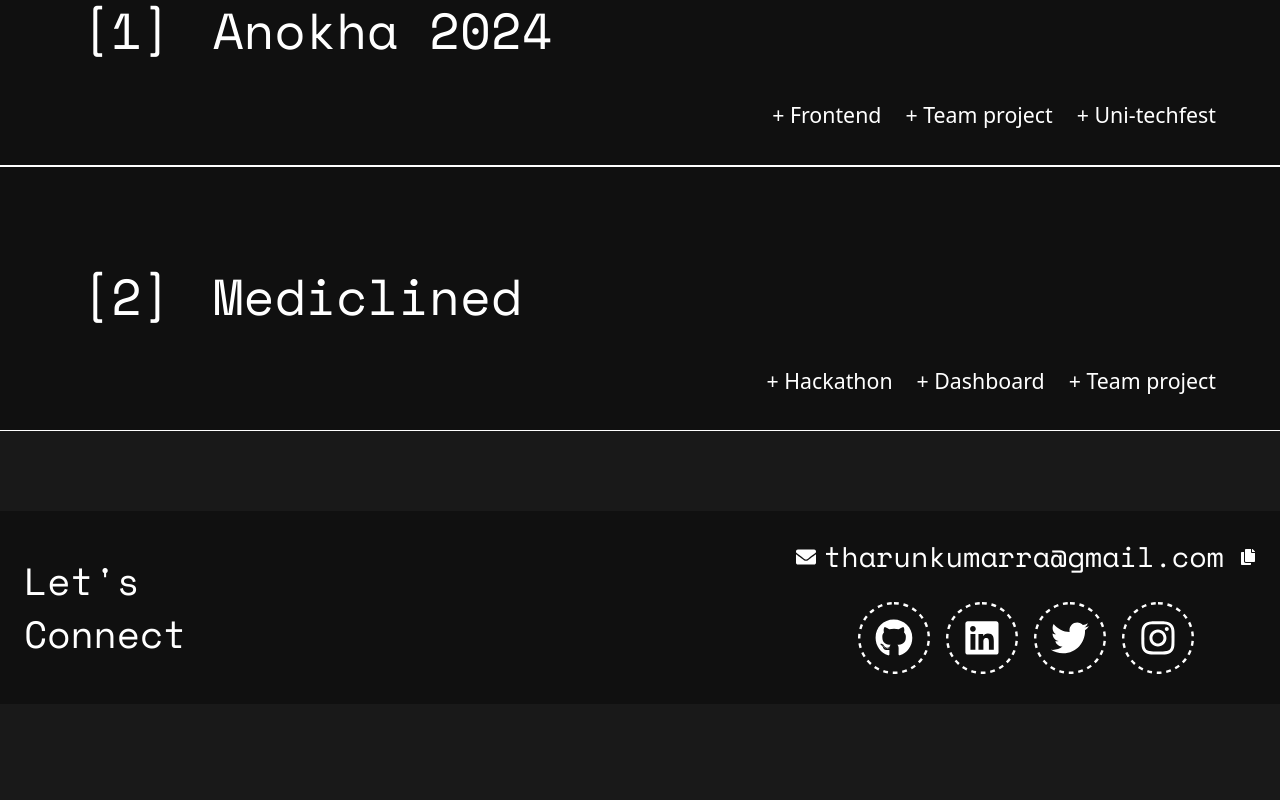
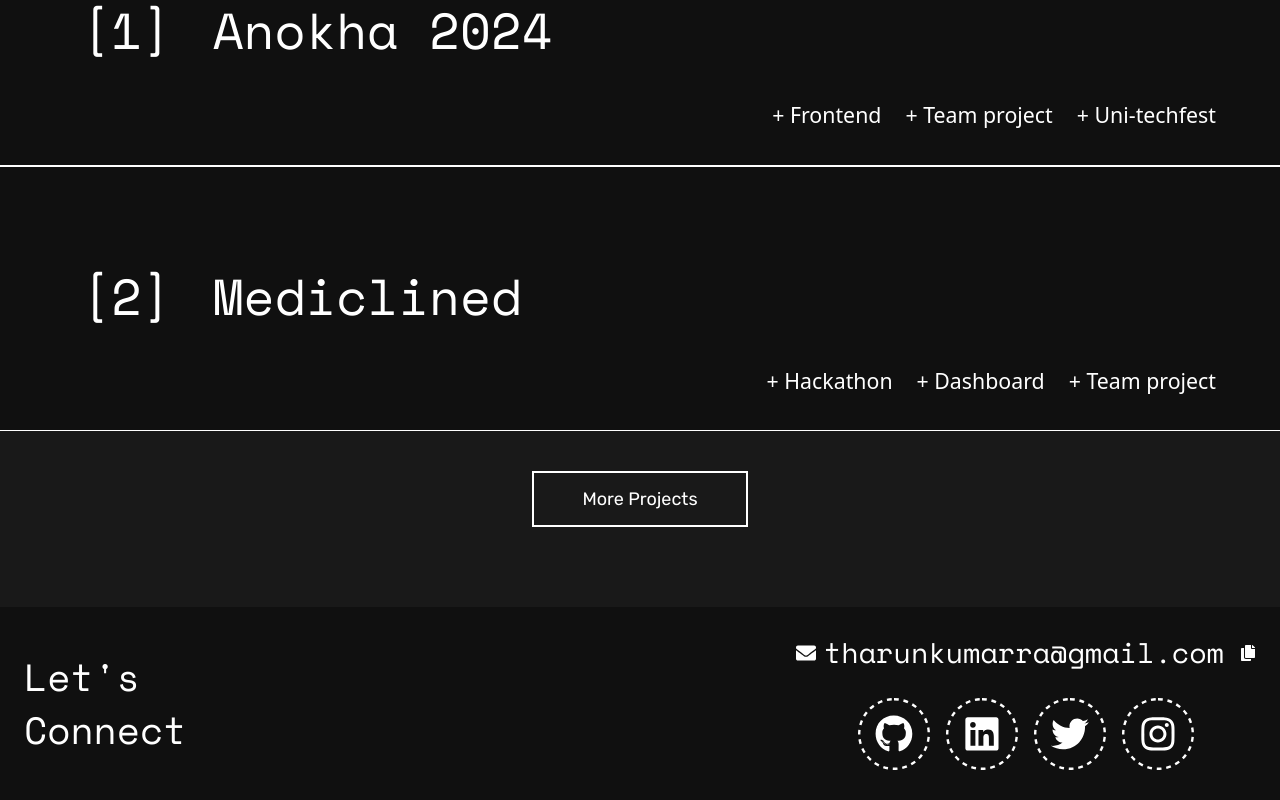
Before and after one commit to TharunKumarrA/Portfolio-v2, a Next.js app: page / in a window 1280 px wide. Shown: the part 1113-1913 px from the top of the page. Before the commit the page ends 1817 px from the top, so only its background shows below. Built offline with nearby package versions, Linux system fonts and the light colour scheme.

Commit message:
added more projects button in featured projects

```diff
--- a/src/app/components/ArrowButton.jsx
+++ b/src/app/components/ArrowButton.jsx
@@ -4,7 +4,7 @@ import { FiArrowDown } from "react-icons/fi";
 const DownArrowBox = () => {
   const handleClick = () => {
     window.scrollTo({
-      top: window.innerHeight,
+      top: window.innerHeight + 100,
       behavior: "smooth",
     });
   };
--- a/src/app/components/FeaturedProjects.jsx
+++ b/src/app/components/FeaturedProjects.jsx
@@ -1,4 +1,5 @@
 import ProjectCardContainer from "./ProjectCardContainer";
+import Link from "next/link";
 
 const FeaturedProjects = () => {
   const projectData = [
@@ -28,6 +29,14 @@ const FeaturedProjects = () => {
     <div>
       <div className="font-heading text-h5 pb-10 px-4">FEATURED PROJECTS</div>
       <ProjectCardContainer projects={projectData} />
+      <div className="flex justify-center pt-10">
+        <Link
+          href="/projects"
+          className="font-body text-lg border-2 border-text px-12 py-3 hover:bg-text hover:text-primary transition-colors duration-200"
+        >
+          More Projects
+        </Link>
+      </div>
     </div>
   );
 };
```
